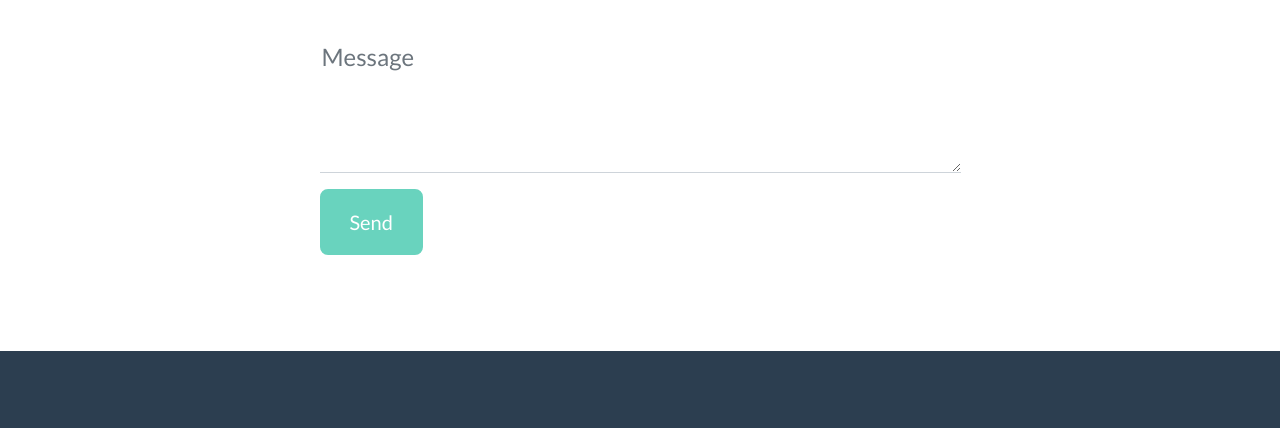
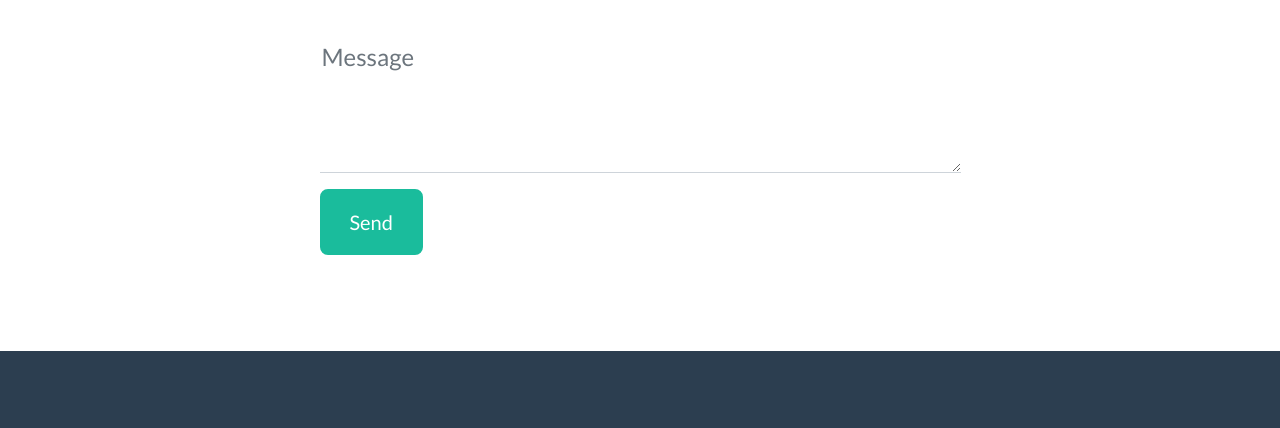
Before and after one commit to deckystwn/deckystwn.github.io, a plain HTML site: page index.html in a window 1280 px wide. Shown: the part 4574-5002 px from the top of the page. Drawn offline with nearby package versions, Linux system fonts and the light colour scheme.

Commit message:
Tugas Pertemuan Ke 2 Bootstrap
Membuat Portfolio

```diff
--- a/index.html
+++ b/index.html
@@ -381,7 +381,7 @@
               <!-- an error submitting the form-->
               <div class="d-none" id="submitErrorMessage"><div class="text-center text-danger mb-3">Error sending message!</div></div>
               <!-- Submit Button-->
-              <button class="btn btn-primary btn-xl disabled" id="submitButton" type="submit">Send</button>
+              <button class="btn btn-primary btn-xl" id="submitButton" type="submit">Send</button>
             </form>
           </div>
         </div>
```
